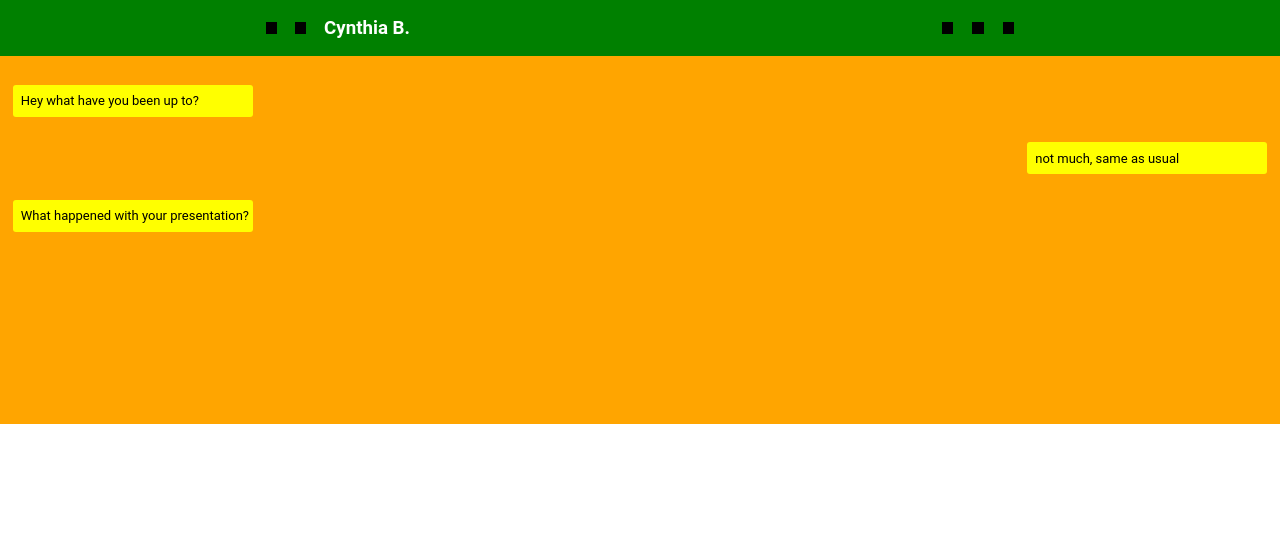
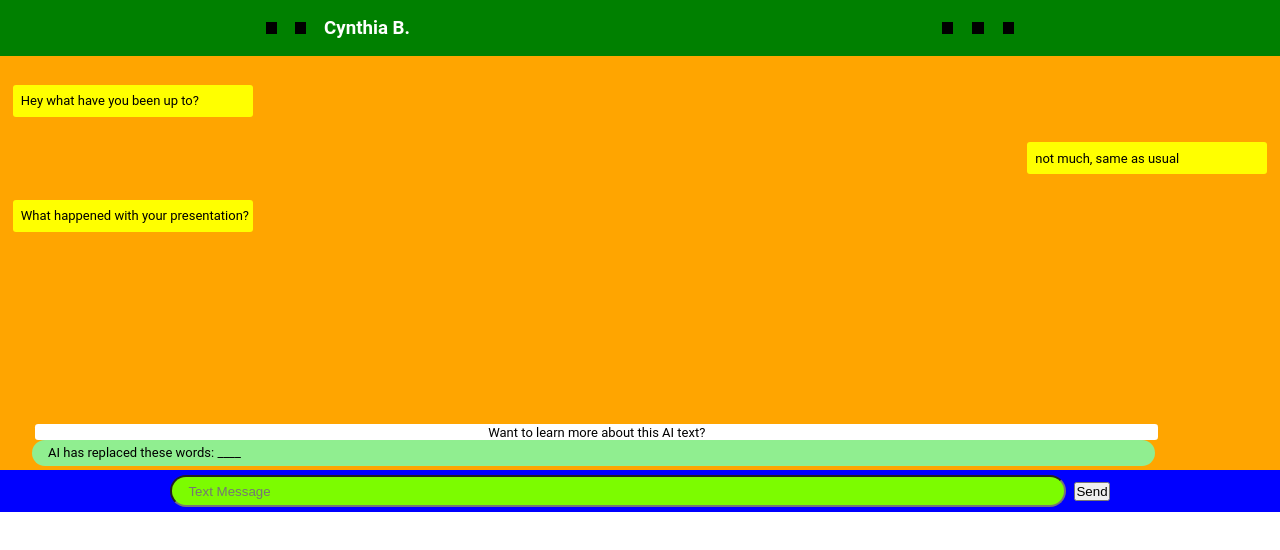
Before and after one commit to daniel22494/hackathonai-frontend, a React (Create React App) app: page / in a window 1280 px wide. Shown: the top 550 px of the page. Built offline with nearby package versions, Linux system fonts and the light colour scheme.

Commit message:
first commit

```diff
--- a/src/Pages/Homepage/Homepage.jsx
+++ b/src/Pages/Homepage/Homepage.jsx
@@ -8,8 +8,8 @@ function Homepage(){
     return <>
         <Header/>
         <Convo/>
-        {/* <AIprompt/> */}
-        {/* <Textfield/> */}
+        <AIprompt/>
+        <Textfield/>
     </>
 
 }
```
